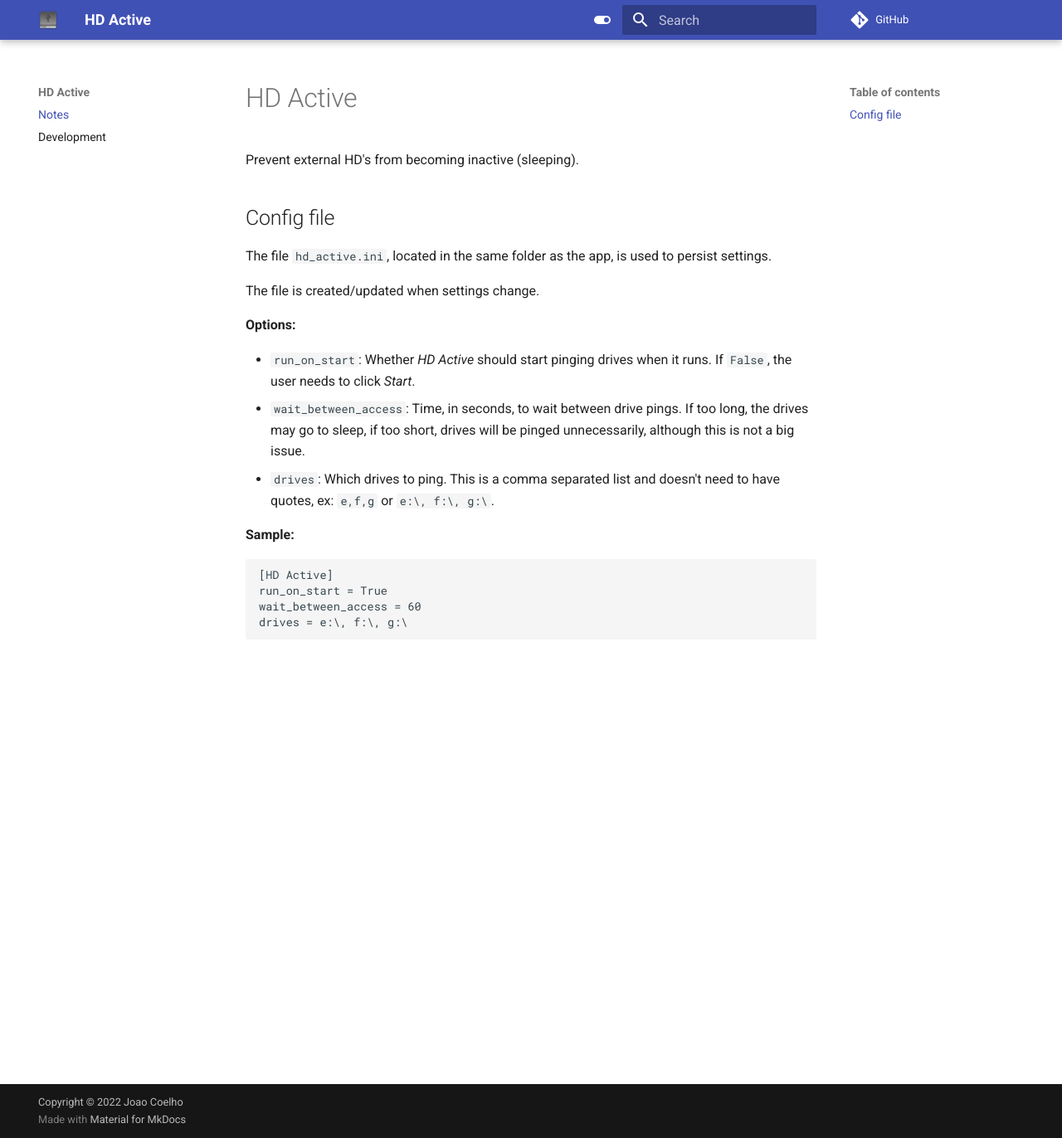
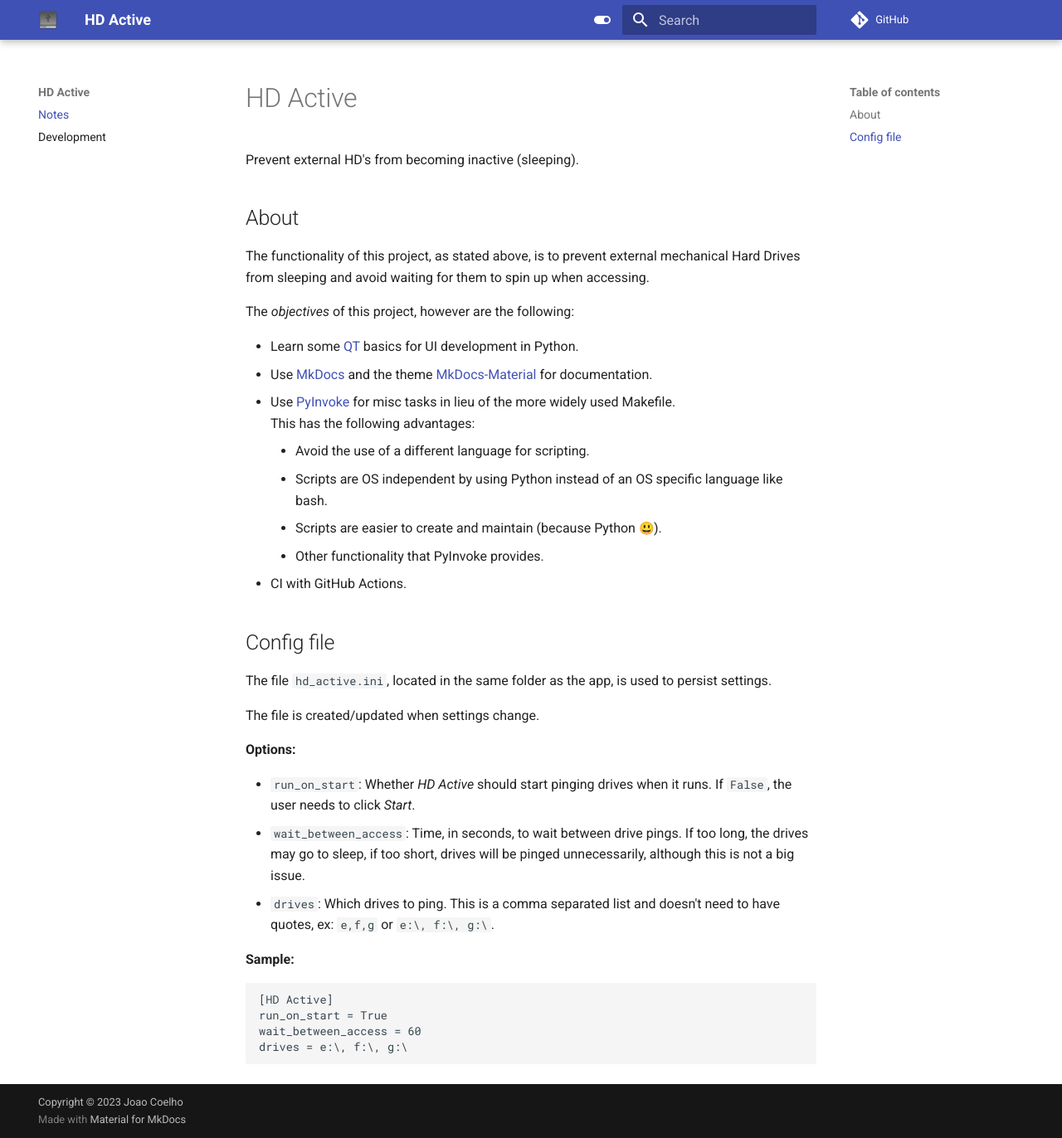
Before and after one commit to joaonc/hd_active, an MkDocs documentation site: the page built from docs/index.md, in a window 1280 px wide and 1372 px high. Shown: the whole window at 83% size. Built offline with MkDocs 1.6.1 and Material for MkDocs 9.7.7, drawn with Linux system fonts in a browser that asks for light colours; emoji names are drawn with the system emoji font; comment, search, counter and statistics services are not loaded.

Commit message:
Maintenance (#46)

```diff
--- a/dev-requirements.txt
+++ b/dev-requirements.txt
@@ -99,7 +99,7 @@
     # via flake8
 pyparsing==3.0.9
     # via packaging
-pyside6==6.2.4
+pyside6==6.2.2.1
     # via -r requirements.txt
 pytest==7.1.2
     # via
@@ -116,7 +116,7 @@
     # via safety
 safety==1.10.3
     # via -r dev-requirements.in
-shiboken6==6.2.4
+shiboken6==6.2.2.1
     # via
     #   -r requirements.txt
     #   pyside6
--- a/docs/index.md
+++ b/docs/index.md
@@ -1,6 +1,23 @@
 # HD Active
 
 Prevent external HD's from becoming inactive (sleeping).
+
+## About
+The functionality of this project, as stated above, is to prevent external mechanical Hard Drives
+from sleeping and avoid waiting for them to spin up when accessing.
+
+The _objectives_ of this project, however are the following:
+
+* Learn some [QT](https://www.qt.io) basics for UI development in Python.
+* Use [MkDocs](https://www.mkdocs.org/) and the theme
+  [MkDocs-Material](https://squidfunk.github.io/mkdocs-material/) for documentation.
+* Use [PyInvoke](https://www.pyinvoke.org/) for misc tasks in lieu of the more widely used Makefile.
+  This has the following advantages:
+    * Avoid the use of a different language for scripting.
+    * Scripts are OS independent by using Python instead of an OS specific language like bash.
+    * Scripts are easier to create and maintain (because Python :smiley:).
+    * Other functionality that PyInvoke provides.
+* CI with GitHub Actions.
 
 ## Config file
 The file `hd_active.ini`, located in the same folder as the app, is used to persist settings.
--- a/mkdocs.yml
+++ b/mkdocs.yml
@@ -35,5 +35,7 @@
 plugins:
   - search
 
+dev_addr: 127.0.0.1:7000
+
 repo_url: https://github.com/joaonc/hd_active
-copyright: Copyright &copy; 2022 Joao Coelho
+copyright: Copyright &copy; 2023 Joao Coelho
--- a/requirements.txt
+++ b/requirements.txt
@@ -2,9 +2,9 @@
 # This file is autogenerated by pip-compile with python 3.7
 # To update, run:
 #
-#    pip-compile
+#    pip-compile requirements.in
 #
-pyside6==6.2.4
+pyside6==6.2.2.1
     # via -r requirements.in
-shiboken6==6.2.4
+shiboken6==6.2.2.1
     # via pyside6
```
Also changed, not shown: other parts of docs/index.md (+6 -6 lines), docs/development.md (+22 -22 lines), tasks.py (+13 -4 lines), 3 other files.
